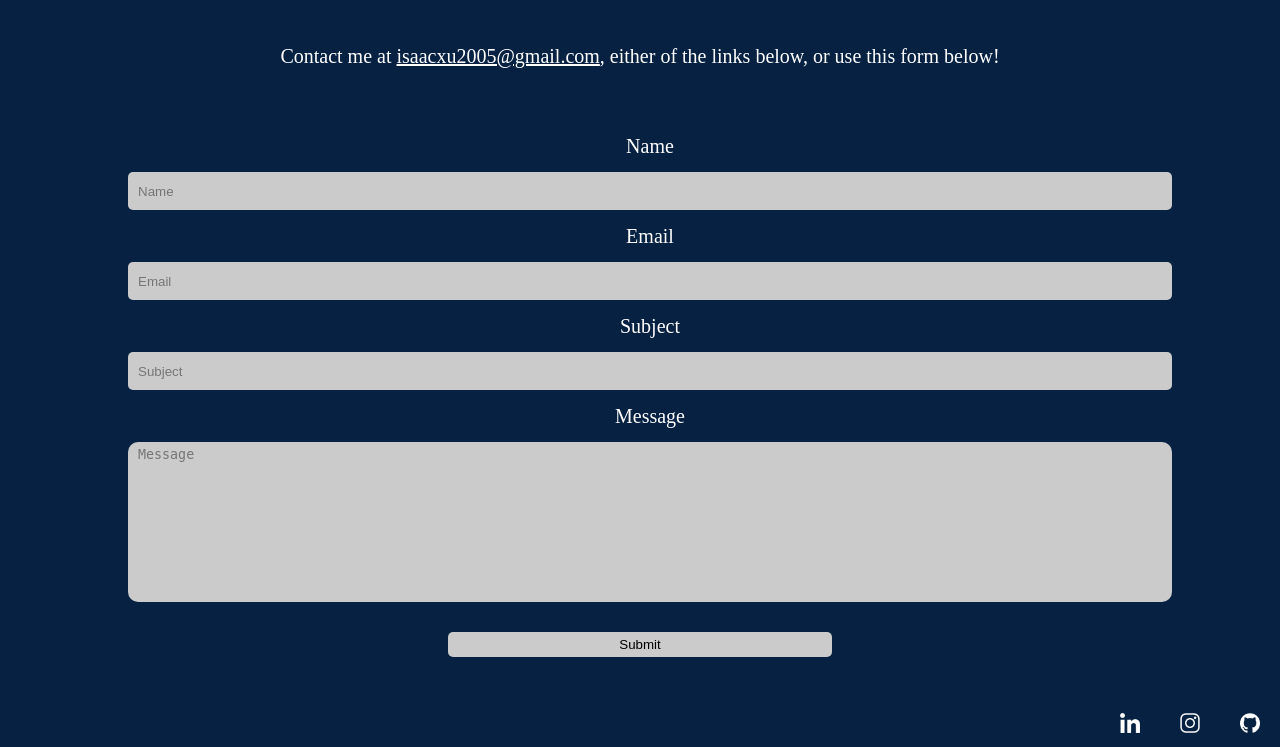
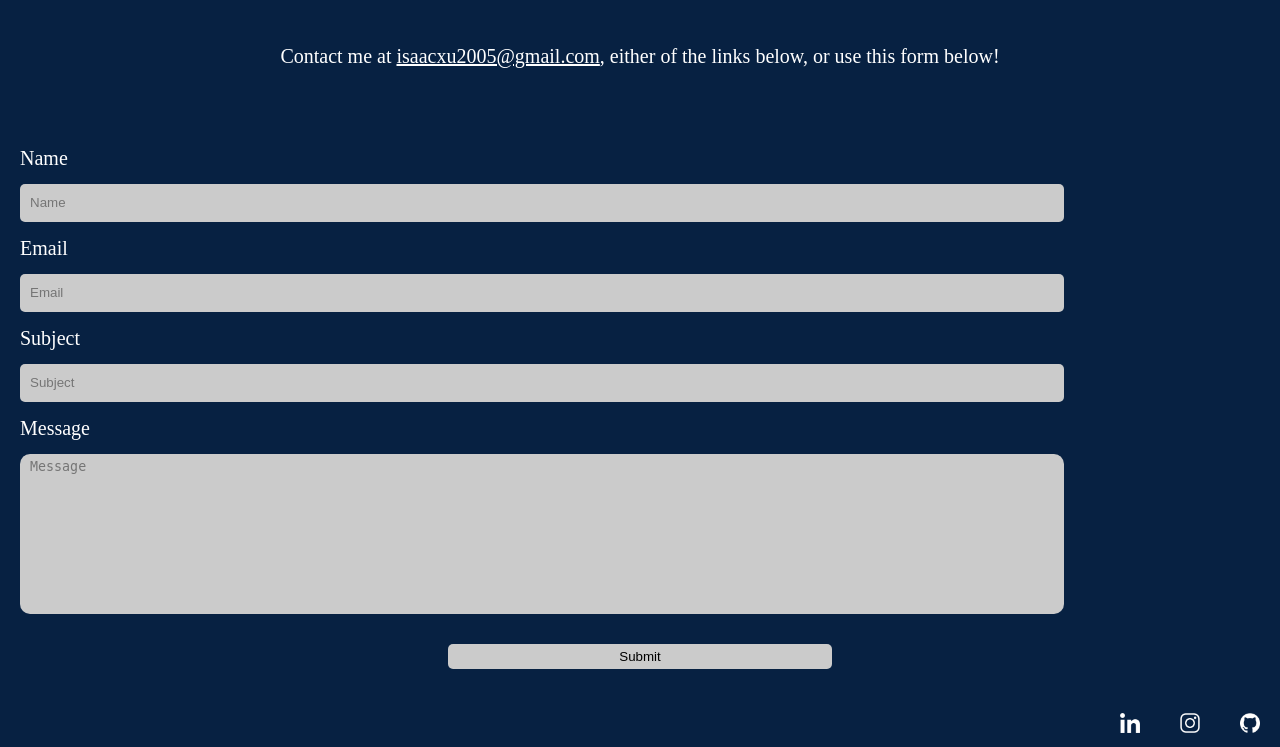
Before and after one commit to ixu100/portfolio, a Flask app: page /contact in a window 1280 px wide. Shown: the part 53-800 px from the top of the page. Run offline with Flask 3, Linux system fonts and the light colour scheme; some libraries are stand-ins or nearby versions; some web fonts are replaced.

Commit message:
thing fix

```diff
--- a/static/css/contact.css
+++ b/static/css/contact.css
@@ -11,11 +11,10 @@
   flex-direction: column;
   margin-top: 3rem;
   height: 70vh;
-  align-items: center;
+  align-items: flex-start;
+  justify-content: center;
 }
 .contact-inf{
-  display: inline-block;
-  text-align: left;
   font-family: Futura;
   line-height: 1.6;
   color: white;
```
